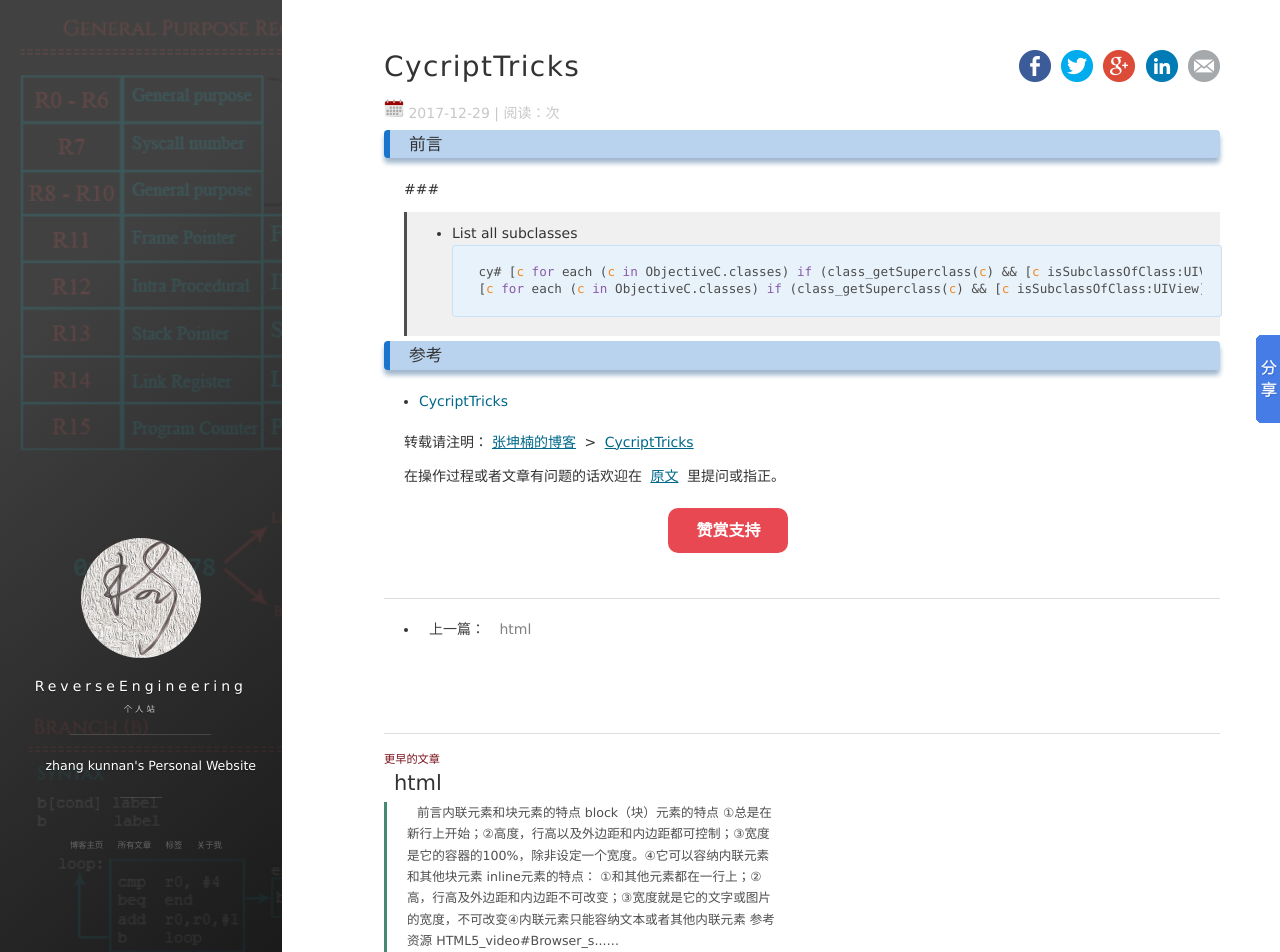
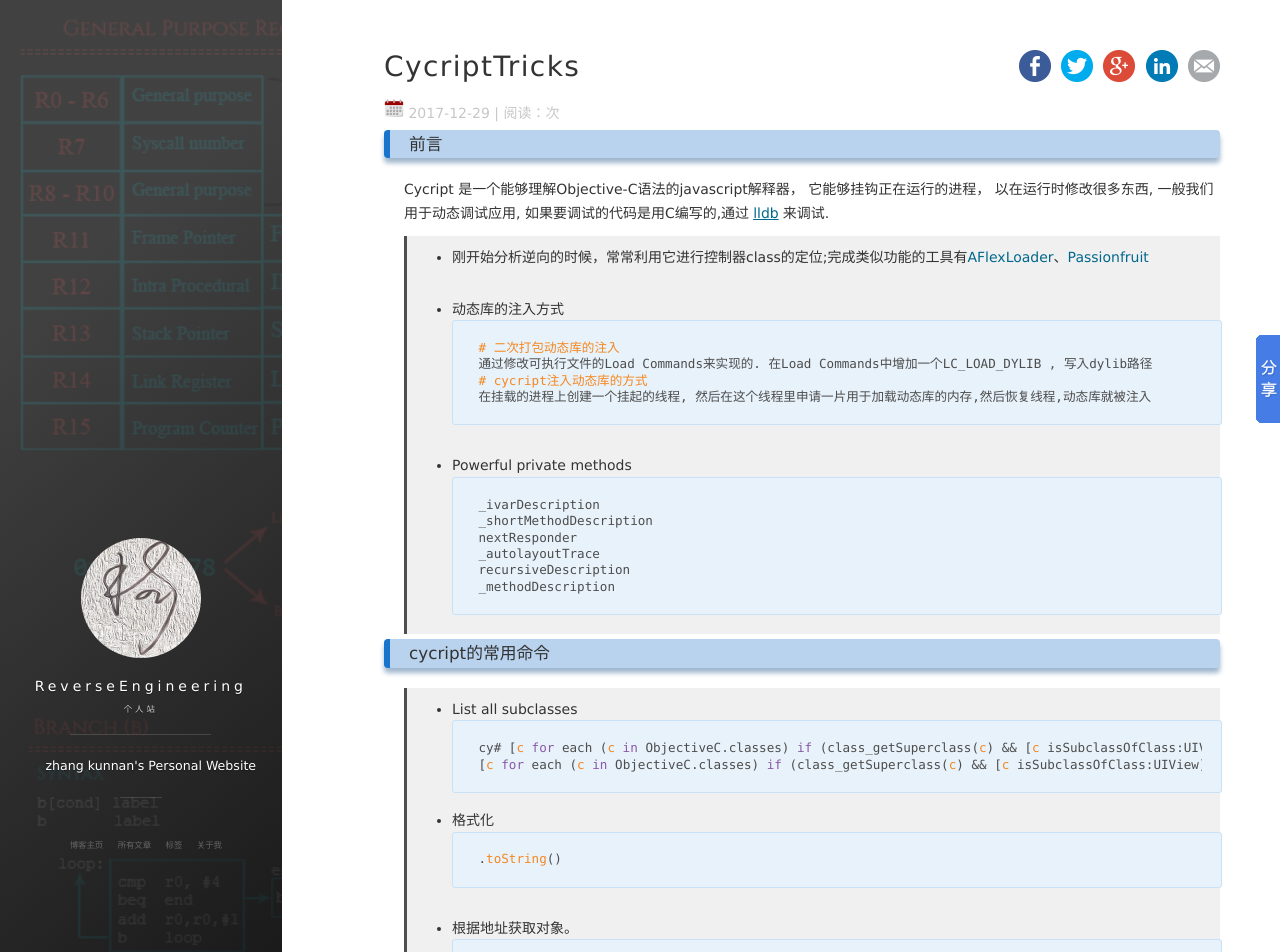
Before and after one commit to zhangkn/zhangkn.github.io, a Jekyll site: the page built from _posts/2017-12-29-CycriptTricks.md, in a window 1280 px wide and 1400 px high. Shown: the top 952 px of the window. Built offline with Jekyll 4.4.1, drawn with Linux system fonts in a browser that asks for light colours; nearby versions of some CDN libraries; comment, search, counter and statistics services are not loaded; some of the changed text lies outside the part shown.

Commit message:
CycriptTricks

````diff
--- a/_posts/2017-12-29-CycriptTricks.md
+++ b/_posts/2017-12-29-CycriptTricks.md
@@ -10,14 +10,97 @@ site: https://zhangkn.github.io
 
 ### 前言
 
+Cycript 是一个能够理解Objective-C语法的javascript解释器， 它能够挂钩正在运行的进程， 以在运行时修改很多东西, 一般我们用于动态调试应用, 如果要调试的代码是用C编写的,通过[lldb](/images/posts/antiDebugger/lldb-commands-map.png)来调试.
 
-###
+>* 刚开始分析逆向的时候，常常利用它进行控制器class的定位;完成类似功能的工具有[AFlexLoader](https://zhangkn.github.io/2017/12/KNAFlexLoader/)、[Passionfruit](https://zhangkn.github.io/2017/12/Passionfruit/)
+
+
+>* 动态库的注入方式
+```
+# 二次打包动态库的注入
+通过修改可执行文件的Load Commands来实现的. 在Load Commands中增加一个LC_LOAD_DYLIB , 写入dylib路径
+# cycript注入动态库的方式
+在挂载的进程上创建一个挂起的线程, 然后在这个线程里申请一片用于加载动态库的内存,然后恢复线程,动态库就被注入
+```
+
+>* Powerful private methods
+```
+_ivarDescription
+_shortMethodDescription
+nextResponder
+_autolayoutTrace
+recursiveDescription
+_methodDescription
+```
+
+
+### cycript的常用命令
 
 >* List all subclasses
 ```
 cy# [c for each (c in ObjectiveC.classes) if (class_getSuperclass(c) && [c isSubclassOfClass:UIViewController])]
 [c for each (c in ObjectiveC.classes) if (class_getSuperclass(c) && [c isSubclassOfClass:UIView])]
 ```
+>* 格式化
+```
+.toString()
+```
+
+>* 根据地址获取对象。
+```
+#address
+```
+>* bundleIdentifier
+```
+[[NSBundle mainBundle] bundleIdentifier]
+```
+
+>* 可执行文件路径
+```
+[[NSFileManager defaultManager] URLsForDirectory:NSDocumentDirectory inDomains:NSUserDomainMask][0]
+```
+>* Inject Into Processes
+```
+iPhone:~ root# cycript -p Mookn
+```
+
+>* Objective-C Messages
+```
+cy# [UIApp description]
+@"<DFApplication: 0x4870560>"
+cy# [#0x4870560 _ivarDescription].toString()
+# 查看 _delegate
+cy# *UIApp
+isa:UIApplication,_hasAlternateNextResponder:false,_hasInputAssistantItem:false,_delegate:(typedef void*)(0x1467c58e0),
+```
+>* JavaScript Extensions
+```
+cy# [for (x of [1,2,3]) x+1]
+[2,3,4]
+```
+>* Bridged Object Model
+```
+cy# choose(CALayer) instanceof Array
+true
+```
+
+
+
 
 ### 参考
 - [CycriptTricks](http://iphonedevwiki.net/index.php/Cycript_Tricks)
+- [debs](http://www.cycript.org/debs/?C=M;O=D)
+- [iOS Reverse Engineering Dev Community](https://github.com/iOS-Reverse-Engineering-Dev)
+- [steventroughtonsmith](https://github.com/steventroughtonsmith)
+- [Swift-Apps-Reverse-Engineering](https://github.com/zhangkn/Swift-Apps-Reverse-Engineering/blob/master/Reverse%20Engineering%20Swift%20Applications.pdf)
+- [iosdevlog](http://iosdevlog.com/)
+- [JiaXianhua blog](https://jiaxianhua.github.io/)
+- [weak_classdump](https://github.com/limneos/weak_classdump)
+
+
+### 附
+
+>* 查找进程名称
+```
+iPhone:~ root# ps -e |grep  /var/mobile*
+```
````
Also changed, not shown: _posts/2017-01-03-iOS_Wifilist.md (+3 -0 lines), _posts/2017-12-14-usefulCommand.md (+6 -0 lines), _posts/2017-12-18-antiDebugger.md (+3 -0 lines), about.md (+2 -0 lines), images/posts/antiDebugger/lldb-commands-map.png (added), 1 other file.
